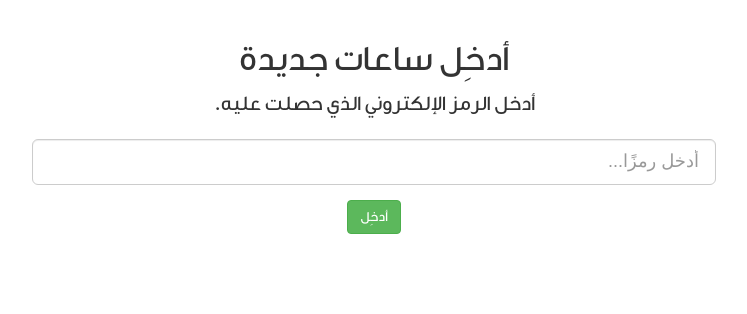
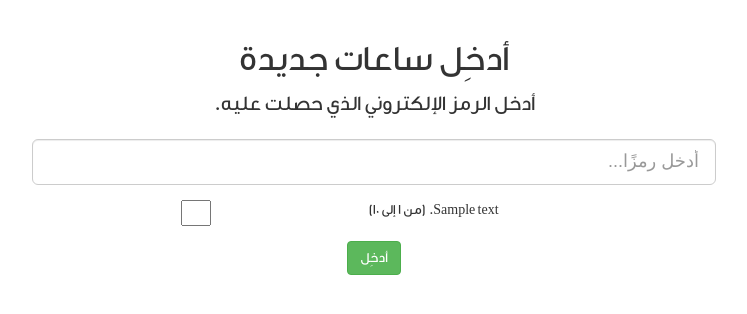
Before and after one commit to msarabi95/wamy-volunteer, a Django app: page /redeem/ in a window 1280 px wide. Shown: the part 51-365 px from the top of the page, without its empty margins (266-1013 px from the left). Run offline with Django 3.2, Linux system fonts and the light colour scheme; a user stored in the database is signed in; tables that the repository leaves empty hold one stand-in row (values such as "Sample post"); parts of the project's set-up code (start-up, migrations or seed data) failed here and were passed over; some libraries are stand-ins or nearby versions.

Commit message:
Evaluations now appear in and are processed through the `redeem` view

```diff
--- a/codes/forms.py
+++ b/codes/forms.py
@@ -87,6 +87,8 @@ class RedeemCodeForm(forms.Form):
             code.date_redeemed = timezone.now()
             code.save()
 
+            self.code = code
+
             message = u"تم إدخال الرمز بنجاح."
             message_type = messages.SUCCESS
 
--- a/codes/templates/codes/redeem.html
+++ b/codes/templates/codes/redeem.html
@@ -6,9 +6,13 @@
 
 {% block extrastyle %}
 <style type="text/css">
-    .input-wide {
+    .centered {
         width: 60%;
         margin: auto;
+    }
+
+    .input-wide {
+        width: 100%;
     }
 </style>
 {% endblock %}
@@ -21,7 +25,7 @@
         </div>
     {% endfor %}
 
-    <div class="text-center">
+    <div class="text-center centered">
 
         <h1>أدخِل ساعات جديدة</h1>
 
@@ -33,6 +37,29 @@
             {{ form.string }}
         </div>
 
+        {% for field in eval_form %}
+
+        <div class="form-group{% if field.errors %} has-error{% endif %}">
+            <div class="row">
+                <!-- we're not using bootstrap rtl; so columns go ltr -->
+                <div class="col-md-2 col-md-offset-2">{{ field }}</div>
+
+                <div class="col-md-6">{{ field.label }}</div>
+
+                {% if field.errors %}
+                <div class="col-md-2">
+                     {% for error in field.errors %}
+                        <div class="bg-danger">
+                            {{ error }}
+                        </div>
+                     {% endfor %}
+                </div>
+                {% endif %}
+            </div>
+        </div>
+
+        {% endfor %}
+
         <div class="form-group">
             <input class="btn btn-success" type="submit" value="أدخِل"/>
         </div>
--- a/codes/views.py
+++ b/codes/views.py
@@ -5,6 +5,7 @@ from django.db.models.aggregates import Sum
 from django.http.response import HttpResponseRedirect
 from django.shortcuts import render
 from codes.forms import RedeemCodeForm
+from teams.forms import EvaluationForm
 
 
 @login_required
@@ -15,14 +16,17 @@ def redeem(request):
     """
     if request.method == "POST":
         form = RedeemCodeForm(request.user, request.POST)
-        if form.is_valid():
+        eval_form = EvaluationForm(request.POST)
+        if form.is_valid() and eval_form.is_valid():
             result = form.process()
             messages.add_message(request, *result)
+            eval_form.save(form.code.event, request.user)
             return HttpResponseRedirect(reverse("codes:redeem"))
     else:
         code = request.GET.get("code")
         form = RedeemCodeForm(request.user, initial={'string': code})
-    return render(request, "codes/redeem.html", {"form": form})
+        eval_form = EvaluationForm()
+    return render(request, "codes/redeem.html", {"form": form, "eval_form": eval_form})
 
 
 @login_required
--- /dev/null
+++ b/teams/forms.py
@@ -0,0 +1,32 @@
+# coding=utf-8
+from django import forms
+from django.db import IntegrityError
+from teams.models import EvaluationCriterion, CriterionResponse, Evaluation
+
+
+class EvaluationForm(forms.Form):
+
+    def __init__(self, *args, **kwargs):
+        """
+        Dynamically add a field for each evaluation criterion.
+        """
+        super(EvaluationForm, self).__init__(*args, **kwargs)
+
+        for criterion in EvaluationCriterion.objects.all():
+            label = u"%s (من 1 إلى %s)" % (criterion.description, criterion.max_score)
+            self.fields['criterion_%s' % criterion.pk] = forms.IntegerField(label=label,
+                                                                            min_value=1, max_value=criterion.max_score)
+            # self.fields['criterion_%s' % criterion.pk].widget.attrs = {"class": "form-control"}
+
+    def save(self, event, user, *args, **kwargs):
+        """
+        Save a CriterionResponse object for each criterion.
+        """
+        evaluation = Evaluation.objects.create(event=event, user=user)
+
+        def get_criterion(str):
+            return EvaluationCriterion.objects.get(pk=int(str.split("_")[1]))
+
+        for field in self.fields:
+            CriterionResponse.objects.create(evaluation=evaluation, criterion=get_criterion(field),
+                                             response=self.cleaned_data[field])
```
